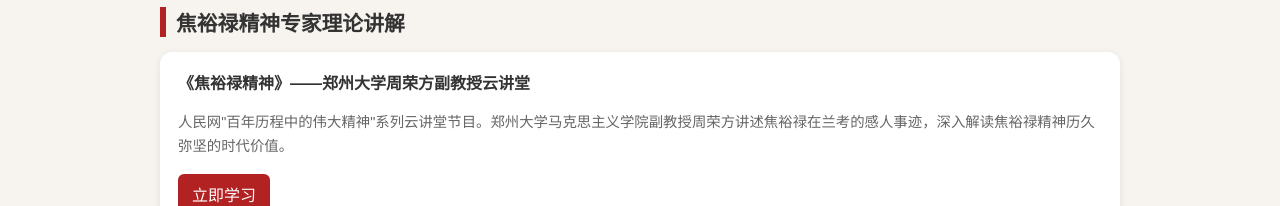
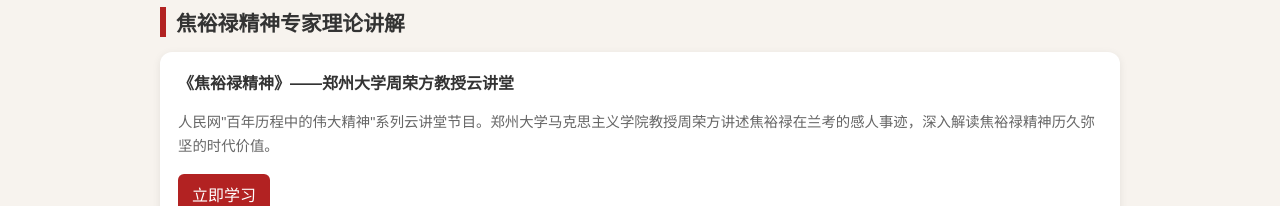
Before and after one commit to Leap-w/jiaoyulu-video-archive, a plain HTML site: page index.html in a window 1280 px wide. Shown: the part 362-568 px from the top of the page. Drawn offline with Linux system fonts and the light colour scheme.

Commit message:
更新 index.html

```diff
--- a/index.html
+++ b/index.html
@@ -98,8 +98,8 @@ font-size:.85rem;color:#666;margin-top:10px;
 <h2 class="section-title">焦裕禄精神专家理论讲解</h2>
 <div class="grid">
 <div class="card">
-<h3>《焦裕禄精神》——郑州大学周荣方副教授云讲堂</h3>
-<p>人民网"百年历程中的伟大精神"系列云讲堂节目。郑州大学马克思主义学院副教授周荣方讲述焦裕禄在兰考的感人事迹，深入解读焦裕禄精神历久弥坚的时代价值。</p>
+<h3>《焦裕禄精神》——郑州大学周荣方教授云讲堂</h3>
+<p>人民网"百年历程中的伟大精神"系列云讲堂节目。郑州大学马克思主义学院教授周荣方讲述焦裕禄在兰考的感人事迹，深入解读焦裕禄精神历久弥坚的时代价值。</p>
 <a class="btn" target="_blank" href="http://theory.people.com.cn/n1/2021/1116/c40531-32283159.html">立即学习</a>
 </div>
 </div>
```
